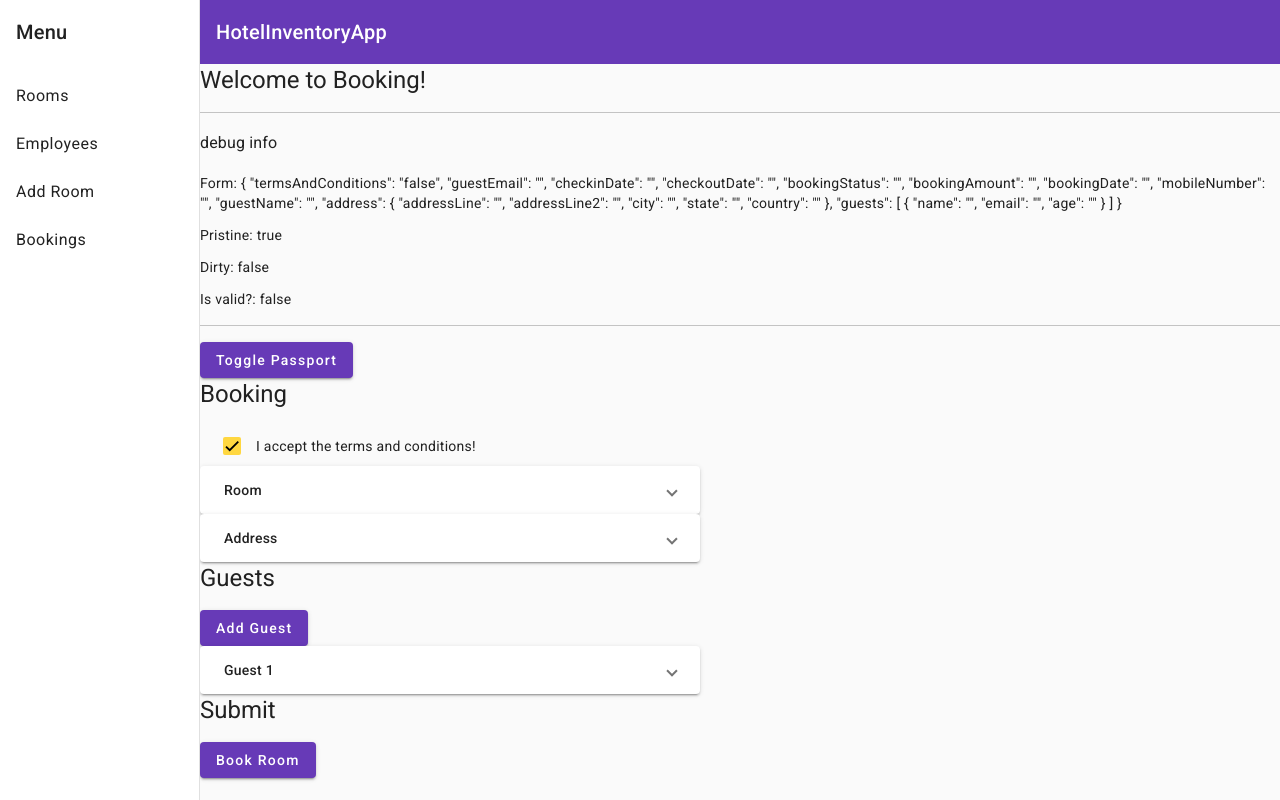
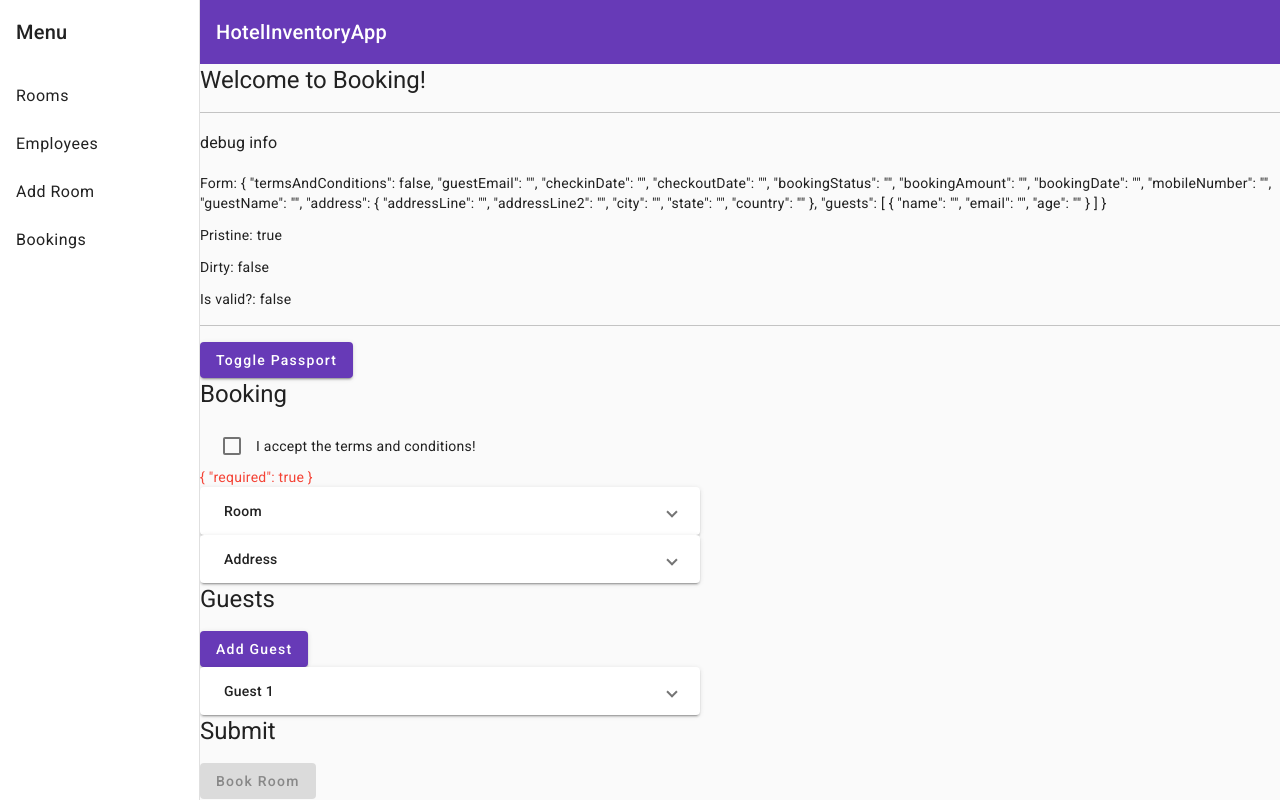
Before and after one commit to jerik609/HotelInventoryApp, an Angular app: page /booking in a window 1280 px wide. Built offline with nearby package versions, Linux system fonts and the light colour scheme.

Commit message:
validations on form array control

```diff
--- a/src/app/booking/booking.component.html
+++ b/src/app/booking/booking.component.html
@@ -45,11 +45,13 @@
                 formControlName="passport"
                 placeholder="Passport Number"
             >
+            <mat-error *ngIf="bookingForm.get('passport')?.invalid">{{ bookingForm.get('passport')?.errors | json }}</mat-error>
         </mat-form-field>
     </div>
 
     <div>
         <mat-checkbox class="example-margin" formControlName="termsAndConditions">I accept the terms and conditions!</mat-checkbox>
+        <mat-error *ngIf="bookingForm.get('termsAndConditions')?.invalid">{{ bookingForm.get('termsAndConditions')?.errors | json }}</mat-error>
     </div>
 
     <mat-accordion class="example-headers-align" multi>
@@ -75,6 +77,7 @@
                 formControlName="guestEmail"
                 placeholder="my.email@email.com"
             >
+            <mat-error *ngIf="bookingForm.get('guestEmail')?.invalid">{{ bookingForm.get('guestEmail')?.errors | json }}</mat-error>
         </mat-form-field>
         <mat-form-field class="example-full-width">
             <mat-label>Check-in Date</mat-label>
@@ -211,6 +214,7 @@
                     </mat-expansion-panel-header>
 
                     <div [formGroupName]="i">
+                        <mat-error *ngIf="guests.at(i).get('name')?.invalid">{{ guests.at(i).get('name')?.errors | json }}</mat-error>
                         <mat-form-field>
                             <input
                                 type="text"
@@ -252,5 +256,5 @@
         </div>
     </div>
     <h1> Submit </h1>
-    <button mat-raised-button color="primary" type="submit">Book Room</button>
+    <button [disabled]="bookingForm.invalid" mat-raised-button color="primary" type="submit">Book Room</button>
 </form>
--- a/src/app/booking/booking.component.ts
+++ b/src/app/booking/booking.component.ts
@@ -22,7 +22,7 @@ export class BookingComponent implements OnInit {
     })
 
     this.bookingForm = this.formBuilder.group({
-      termsAndConditions: new FormControl('false', { validators: Validators.requiredTrue }), //[false, [Validators.requiredTrue]],
+      termsAndConditions: new FormControl(false, { validators: Validators.requiredTrue }), //[false, [Validators.requiredTrue]],
       roomId: new FormControl({ value: '2', disabled: true}, { validators: [Validators.required]}), //[''],
       guestEmail: ['', [Validators.required, Validators.email]],
       checkinDate: [''],
@@ -40,11 +40,7 @@ export class BookingComponent implements OnInit {
         country: [''],
       }),
       guests: this.formBuilder.array([
-        this.formBuilder.group({
-          name: new FormControl(''),
-          email: [''],
-          age: ['']
-        })
+        this.getNewGuestGroup()
       ])
     })
   }
@@ -53,15 +49,18 @@ export class BookingComponent implements OnInit {
     return this.bookingForm.get('guests') as FormArray;
   }
 
+  private getNewGuestGroup(): FormGroup {
+    return this.formBuilder.group({
+      name: new FormControl('', [Validators.required, Validators.minLength(4)]),
+      email: [''],
+      age: ['']
+    })
+  }
+
   addGuest() {
     console.log("Adding a guest");
     //let guests = this.bookingForm.get('guests') as FormArray;
-    this.guests.push(
-      this.formBuilder.group({
-        name: new FormControl(''),
-        email: [''],
-        age: ['']
-    }))
+    this.guests.push(this.getNewGuestGroup());
   }
 
   removeGuest(id: number) {
@@ -74,7 +73,7 @@ export class BookingComponent implements OnInit {
       this.bookingForm.removeControl('passport');
       this.#hasPassport = false;
     } else {
-      this.bookingForm.addControl('passport', new FormControl(''));
+      this.bookingForm.addControl('passport', new FormControl('', [Validators.required]));
       this.#hasPassport = true;
     }
   }
```
